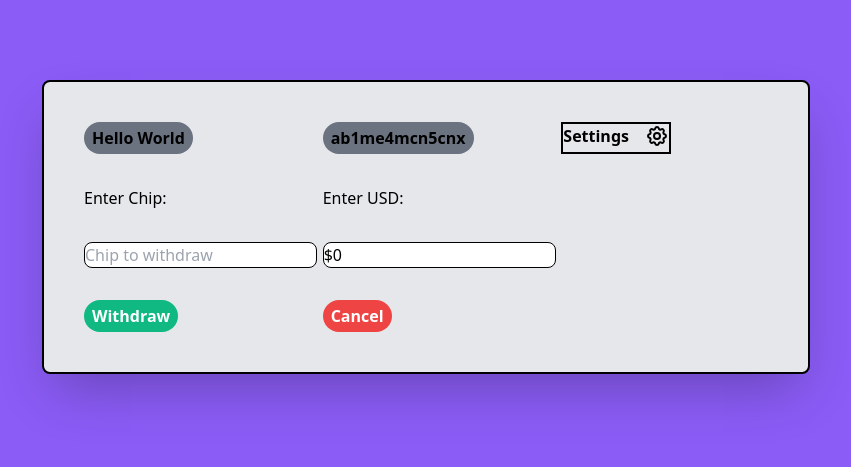
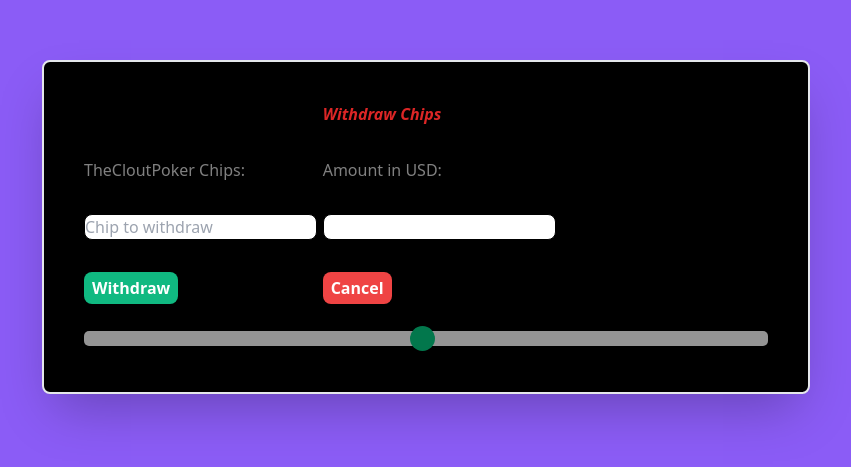
Before and after one commit to iamsuyashpatel07/virtual-currency, a React (Create React App) app: page / in a window 1280 px wide. Shown: the part 173-640 px from the top of the page, without its empty margins (214-1065 px from the left). Built offline with nearby package versions, Linux system fonts and the light colour scheme.

Commit message:
added all design except padding

```diff
--- a/public/index.html
+++ b/public/index.html
@@ -27,7 +27,8 @@
 
 <body class="atialiased bg-green-100">
     <noscript>Created by Suyash Patel.</noscript>
-    <div id="root"></div>
+    <div id="root">
+    </div>
     <!--
       This HTML file is a template.
       If you open it directly in the browser, you will see an empty page.
--- a/src/index.css
+++ b/src/index.css
@@ -1,3 +1,44 @@
 @tailwind base;
 @tailwind components;
 @tailwind utilities;
+label {
+    color: gray;
+}
+
+.slidecontainer {
+    width: 100%;
+}
+
+.slider {
+    -webkit-appearance: none;
+    width: 100%;
+    height: 15px;
+    border-radius: 5px;
+    background: #d3d3d3;
+    outline: none;
+    opacity: 0.7;
+    -webkit-transition: .2s;
+    transition: opacity .2s;
+}
+
+.slider:hover {
+    opacity: 1;
+}
+
+.slider::-webkit-slider-thumb {
+    -webkit-appearance: none;
+    appearance: none;
+    width: 25px;
+    height: 25px;
+    border-radius: 50%;
+    background: #04AA6D;
+    cursor: pointer;
+}
+
+.slider::-moz-range-thumb {
+    width: 25px;
+    height: 25px;
+    border-radius: 50%;
+    background: #04AA6D;
+    cursor: pointer;
+}
--- a/src/index.js
+++ b/src/index.js
@@ -23,67 +23,60 @@
 
     render() {
         return (
-          <div class="min-h-screen flex items-center bg-purple-500">
-          <div class="flex-1 mx-auto max-w-3xl p-10  border-2 rounded-lg  border-black shadow-2xl  bg-gray-200 shadow-2xl">
+          <div className="min-h-screen flex items-center bg-purple-500">
+          <div className="flex-1 mx-auto max-w-3xl p-10  border-2 rounded-lg  border-gray shadow-2xl  bg-black text-white shadow-2xl">
              <form onSubmit = { this.handleSubmit } className="">
-              <ul class="grid grid-cols-1 gap-4 sm:grid-cols-2 md:grid-cols-3 md:gap-8">
-                  <li class="">
-                  <input type="submit" value="Hello World" className="bg-gray-500 text-black font-bold py-1 px-2  rounded-full text-center" />
-                  </li>
-                  <li class="">
-                  <input type="submit" value="ab1me4mcn5cnx" className="bg-gray-500 text-black font-bold py-1 px-2  rounded-full text-center" />
-                  </li>
-                  <li class="flex">
-
-                      <div class="border-2 border-black">
-                          <div class="float-left">
-                              <b class="pr-4">Settings</b>
-                          </div>
-                          <div class="float-right">
-                              <svg xmlns="http://www.w3.org/2000/svg" class="h-6 w-6" fill="none" viewBox="0 0 24 24" stroke="currentColor">
-                              <path stroke-linecap="round" stroke-linejoin="round" stroke-width="2" d="M10.325 4.317c.426-1.756 2.924-1.756 3.35 0a1.724 1.724 0 002.573 1.066c1.543-.94 3.31.826 2.37 2.37a1.724 1.724 0 001.065 2.572c1.756.426 1.756 2.924 0 3.35a1.724 1.724 0 00-1.066 2.573c.94 1.543-.826 3.31-2.37 2.37a1.724 1.724 0 00-2.572 1.065c-.426 1.756-2.924 1.756-3.35 0a1.724 1.724 0 00-2.573-1.066c-1.543.94-3.31-.826-2.37-2.37a1.724 1.724 0 00-1.065-2.572c-1.756-.426-1.756-2.924 0-3.35a1.724 1.724 0 001.066-2.573c-.94-1.543.826-3.31 2.37-2.37.996.608 2.296.07 2.572-1.065z" />
-                              <path stroke-linecap="round" stroke-linejoin="round" stroke-width="2" d="M15 12a3 3 0 11-6 0 3 3 0 016 0z" />
-                            </svg>
-                          </div>
-
-                      </div>
+              <ul className="grid grid-cols-1 gap-4 sm:grid-cols-2 md:grid-cols-3 md:gap-8">
+                  <li className="">
 
                   </li>
-                  <li class="">
-                      Enter Chip:
+                  <li className="text-red-600 hover:text-green-700 italic">
+                  <b>Withdraw Chips</b>
                   </li>
-                  <li class="">
-                      Enter USD:
-                  </li>
-                  <li class="">
+                  <li className="flex">
 
                   </li>
-                  <li class="">
+                  <li className="">
+                      <label>
+                  TheCloutPoker Chips:
+                  </label>
+                  </li>
+                  <li className="">
+                  <label>
+                  Amount in USD:
+                  </label>
+                  </li>
+                  <li className="">
+
+                  </li>
+                  <li className="">
                   <input type ="text" className="border rounded-lg  border-black "
               placeholder="Chip to withdraw"
               value = { this.state.value }
               onChange = { this.handleChange }
               />
                   </li>
-                  <li class="">
+                  <li className="">
                   <input type = "text" className="border rounded-lg  border-black "
               value = {"$"+((this.state.value)*10) }
               />
                   </li>
                   <li class="">
-
                   </li>
                   <li class="">
-                  <input type="submit" value="Withdraw" className="bg-green-500 hover:bg-green-700 text-white font-bold py-1 px-2  rounded-full text-center" />
+                  <input type="submit" value="Withdraw" className="bg-green-500 hover:bg-green-700 text-white font-bold py-1 px-2  rounded-lg text-center" />
                   </li>
                   <li class="">
-                  <input type="submit" value="Cancel" className="bg-red-500 hover:bg-red-700 text-white font-bold py-1 px-2  rounded-full text-center" />
+                  <input type="submit" value="Cancel" className="bg-red-500 hover:bg-red-700 text-white font-bold py-1 px-2  rounded-lg text-center" />
                   </li>
                   <li class="">
 
                   </li>
               </ul>
               </form>
+              <br />
+                  <input type="range" min="1" max="100" value="50" className="col-span-3 slider slidecontainer"></input>
+                   <br />
           </div>
       </div>
         );
```
